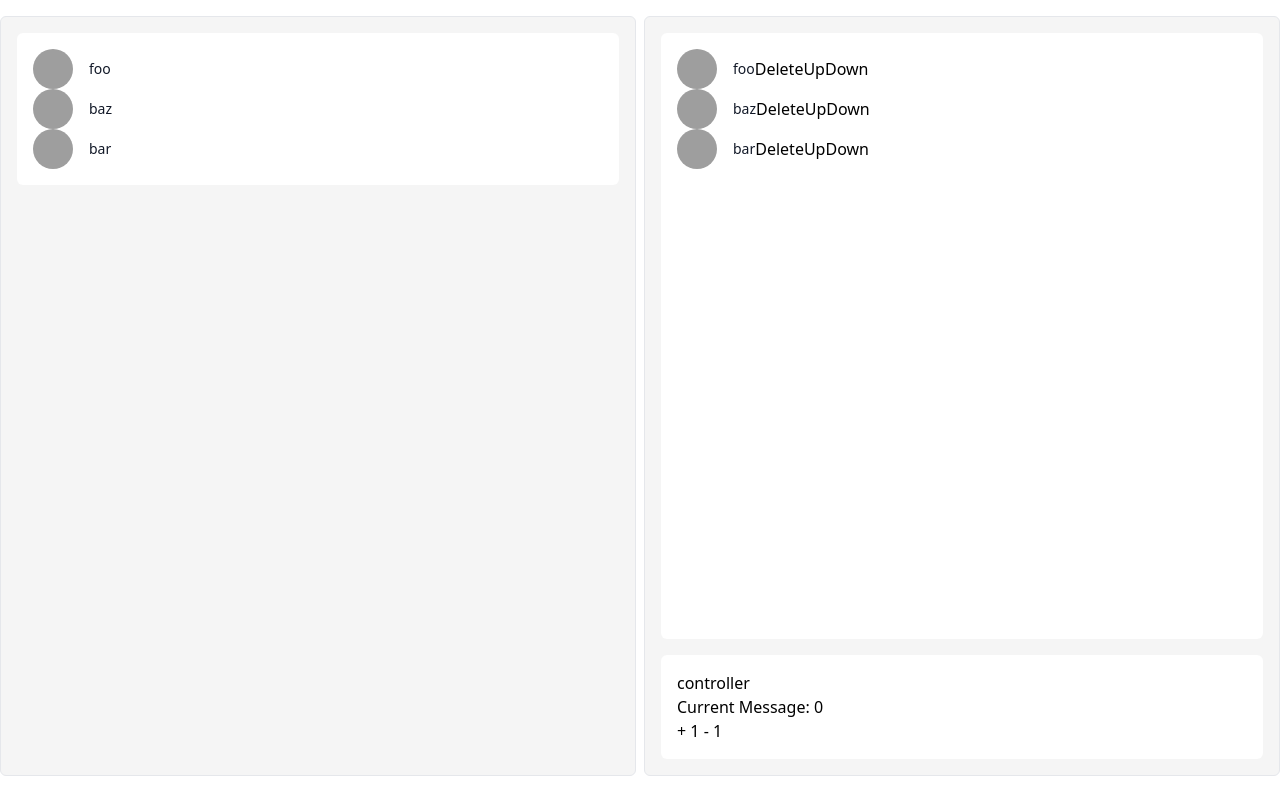
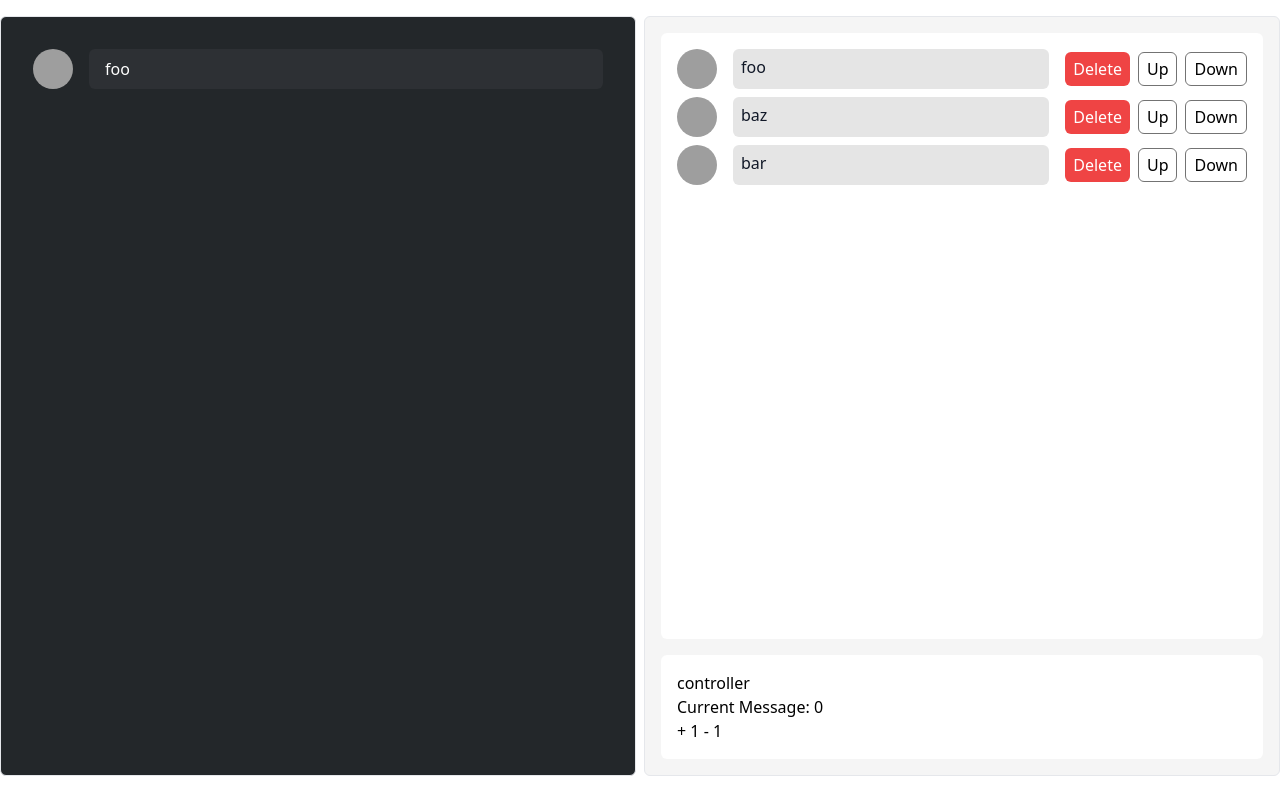
Before and after one commit to KittichoteKamalapirat/phone-meme-convo, a Svelte app: page / in a window 1280 px wide. Built offline with nearby package versions, Linux system fonts and the light colour scheme; grey boxes are pictures that could not be loaded.

Commit message:
feat: add prettier

```diff
--- a/package.json
+++ b/package.json
@@ -15,6 +15,8 @@
     "@tsconfig/svelte": "^5.0.2",
     "autoprefixer": "^10.4.16",
     "postcss": "^8.4.32",
+    "prettier": "^3.1.1",
+    "prettier-plugin-svelte": "^3.1.2",
     "svelte": "^4.2.8",
     "svelte-check": "^3.6.2",
     "tailwindcss": "^3.3.6",
--- a/src/App.svelte
+++ b/src/App.svelte
@@ -1,22 +1,20 @@
 <script lang="ts">
-  import ChatBox from './components/ChatBox.svelte';
-  import Container from './components/Container.svelte';
-  import Controller from './components/Controller.svelte';
-  import Editor from './components/Editor.svelte';
-
+  import ChatBox from './components/ChatBox.svelte'
+  import Container from './components/Container.svelte'
+  import Controller from './components/Controller.svelte'
+  import Editor from './components/Editor.svelte'
 </script>
 
 <main class="my-4">
-  <Container >
-  <div class="flex flex-col lg:flex-row gap-2 min-h-[95vh]">
-    <div class="flex-1 border-[1px] p-4 bg-neutral-100 rounded-md"><ChatBox/></div>
-    <div class="flex-1 border-[1px] p-4 bg-neutral-100 rounded-md flex flex-col gap-4">
-      <Editor class="grow"/>
-      <Controller/>
+  <Container>
+    <div class="flex flex-col lg:flex-row gap-2 min-h-[95vh]">
+      <div class="flex-1 border-[1px] p-4 bg-discord-background rounded-md">
+        <ChatBox />
+      </div>
+      <div class="flex-1 border-[1px] p-4 bg-neutral-100 rounded-md flex flex-col gap-4">
+        <Editor class="grow" />
+        <Controller />
+      </div>
     </div>
-
-  </div>
-</Container>
-
-
+  </Container>
 </main>
--- a/src/components/ChatBox.svelte
+++ b/src/components/ChatBox.svelte
@@ -1,34 +1,22 @@
 <script lang="ts">
-  import { store } from "../lib/store";
-  import type { Message } from "../types/Mesasge";
-
-
+  import { store } from '../lib/store'
+  import type { Message } from '../types/Mesasge'
+  import MessageBubble from './MessageBubble.svelte'
 
   let messages: Message[] = []
   let messageDisplayIndex = 0
-  const displayMessages = messages.slice(0, messageDisplayIndex + 1)
+  $: displayMessages = messages.slice(0, messageDisplayIndex + 1)
 
-
-store.subscribe((value) => {
-  messages = value.messages
-  messageDisplayIndex = value.messageDisplayIndex
-})
-
+  store.subscribe((value) => {
+    messages = value.messages
+    messageDisplayIndex = value.messageDisplayIndex
+  })
 </script>
 
-<main class="bg-white p-4 rounded-md">
-  {#each messages as message (message.id)}
-    <div class="card">
-      <div class="flex items-center">
-        <img class="w-10 h-10 rounded-full mr-4" src={message.avatarUrl} alt="Avatar of Jonathan Reinink">
-        <div class="text-sm">
-          <p class="text-gray-900 leading-none">{message.content}</p>
-        </div>
-
-      </div>
-    </div>
-    {:else}
+<main class="p-4 flex flex-col gap-4 rounded-md">
+  {#each displayMessages as message (message.id)}
+    <MessageBubble {message} />
+  {:else}
     <p>Please add a conversation</p>
   {/each}
-
 </main>
--- a/src/components/Container.svelte
+++ b/src/components/Container.svelte
@@ -1,3 +1,3 @@
 <div class="lg:max-w-7xl mx-auto">
-	<slot />
+  <slot />
 </div>
--- a/src/components/Controller.svelte
+++ b/src/components/Controller.svelte
@@ -1,29 +1,32 @@
-
 <script lang="ts">
   // imports
-import { cn } from "../lib/cn";
-import { store } from "../lib/store";
+  import { cn } from '../lib/cn'
+  import { store } from '../lib/store'
 
-let messageDisplayIndex: number = 0;
+  let messageDisplayIndex: number = 0
 
-let className: string = "";
+  let className: string = ''
 
-  let classList = cn("bg-white p-4 rounded-md", className);
-  export { className as class };
-
+  let classList = cn('bg-white p-4 rounded-md', className)
+  export { className as class }
 
   const increment = () => {
-  store.update(({messageDisplayIndex,messages}) => ({messages,  messageDisplayIndex: messageDisplayIndex++ }))
+    store.update(({ messageDisplayIndex, ...rest }) => ({
+      messageDisplayIndex: messageDisplayIndex + 1,
+      ...rest,
+    }))
   }
   const decrement = () => {
-  store.update(({messageDisplayIndex,messages}) => ({messages,  messageDisplayIndex: messageDisplayIndex-- }))
+    store.update(({ messageDisplayIndex, ...rest }) => ({
+      messageDisplayIndex: messageDisplayIndex - 1,
+      ...rest,
+    }))
   }
 
   // effects
   store.subscribe((value) => {
     messageDisplayIndex = value.messageDisplayIndex
   })
-
 </script>
 
 <main class={classList}>
--- a/src/components/Editor.svelte
+++ b/src/components/Editor.svelte
@@ -1,72 +1,82 @@
 <script lang="ts">
-  import { cn } from "../lib/cn";
-  import { store } from "../lib/store";
-  import type { Message } from "../types/Mesasge";
+  import { cn } from '../lib/cn'
+  import { store } from '../lib/store'
+  import type { Message } from '../types/Mesasge'
 
-
-
-  let className: string = "";
-  export { className as class };
-  let classList = cn("bg-white p-4 rounded-md", className);
-
+  let className: string = ''
+  export { className as class }
+  let classList = cn('bg-white p-4 rounded-md', className)
 
   let messages: Message[] = []
 
   const handleRemovemessage = (id: string) => {
-    const newMessages = messages.filter(message => message.id !== id)
+    const newMessages = messages.filter((message) => message.id !== id)
     console.log('remove')
-    store.update(({messages,...rest}) => ({messages: newMessages,  ...rest }))
-
+    store.update(({ messages, ...rest }) => ({ messages: newMessages, ...rest }))
   }
-
 
   const moveUp = (id: string) => {
     const newMessages = [...messages]
 
-    const index = newMessages.findIndex(message => message.id === id)
+    const index = newMessages.findIndex((message) => message.id === id)
     if (index === 0) return
     const message = messages[index]
     newMessages[index] = messages[index - 1]
     newMessages[index - 1] = message
-    store.update(({messages,...rest}) => ({messages: newMessages,  ...rest }))
-
+    store.update(({ messages, ...rest }) => ({ messages: newMessages, ...rest }))
   }
 
   const moveDown = (id: string) => {
     const newMessages = [...messages]
 
-    const index = messages.findIndex(message => message.id === id)
+    const index = messages.findIndex((message) => message.id === id)
     if (index === messages.length - 1) return
     const message = messages[index]
     newMessages[index] = messages[index + 1]
     newMessages[index + 1] = message
-    store.update(({messages,...rest}) => ({messages: newMessages,  ...rest }))
-
+    store.update(({ messages, ...rest }) => ({ messages: newMessages, ...rest }))
   }
 
   // effects
   store.subscribe((value) => {
     messages = value.messages
-
   })
 </script>
 
 <main class={classList}>
+  <div class="flex flex-col gap-2">
     {#each messages as message (message.id)}
-    <div class="card">
-      <div class="flex items-center">
-        <img class="w-10 h-10 rounded-full mr-4" src={message.avatarUrl} alt="Avatar of Jonathan Reinink">
-        <div class="text-sm">
-          <p class="text-gray-900 leading-none">{message.content}</p>
+      <div class="">
+        <div class="flex items-center gap-4">
+          <div class="flex w-full">
+            <img
+              class="w-10 h-10 rounded-full mr-4"
+              src={message.avatarUrl}
+              alt="Avatar of Jonathan Reinink"
+            />
+            <div class="text-gray-900 w-full rounded-md bg-neutral-200 px-2 py-1">
+              <span class="align-middle text-gray-900">{message.content}</span>
+            </div>
           </div>
 
-        <button on:click={() => handleRemovemessage(message.id)}>Delete</button>
-        <button on:click={() => moveUp(message.id)}>Up</button>
-        <button on:click={() => moveDown(message.id)}>Down</button>
+          <div class="flex gap-2">
+            <button
+              class="bg-red-500 rounded-md text-white px-2 py-1 hover:bg-red-400"
+              on:click={() => handleRemovemessage(message.id)}>Delete</button
+            >
+            <button
+              class="bg-white rounded-md border-neutral-500 border-[1px] px-2 py-1 hover:bg-neutral-100"
+              on:click={() => moveUp(message.id)}>Up</button
+            >
+            <button
+              class="bg-white rounded-md border-neutral-500 border-[1px] px-2 py-1 hover:bg-neutral-100"
+              on:click={() => moveDown(message.id)}>Down</button
+            >
+          </div>
         </div>
       </div>
     {:else}
       <p>Please add a conversation</p>
     {/each}
-
+  </div>
 </main>
--- /dev/null
+++ b/src/components/MessageBubble.svelte
@@ -0,0 +1,18 @@
+<script lang="ts">
+  import type { Message } from '../types/Mesasge'
+
+  export let message: Message
+</script>
+
+<div class="">
+  <div class="flex items-center">
+    <img
+      class="w-10 h-10 rounded-full mr-4"
+      src={message.avatarUrl}
+      alt="Avatar of Jonathan Reinink"
+    />
+    <div class="bg-discord-background-secondary px-4 py-2 rounded-md w-full">
+      <p class="text-discord-foreground">{message.content}</p>
+    </div>
+  </div>
+</div>
--- a/tailwind.config.js
+++ b/tailwind.config.js
@@ -2,7 +2,24 @@
 export default {
   content: ["./index.html", "./src/**/*.{svelte,js,ts,jsx,tsx}"],
   theme: {
-    extend: {},
+    extend: {
+      colors: {
+        discord: {
+          foreground: {
+            primary: "hsl(0 0% 100% / <alpha-value>)",
+            DEFAULT: "hsl(0 0% 100% / <alpha-value>)",
+          },
+          background: {
+            primary: "hsl(206 9% 15% / <alpha-value>)",
+            secondary: "hsl(214 7% 19% / <alpha-value>)",
+            DEFAULT: "hsl(206 9% 15% / <alpha-value>)",
+          },
+          accent: {
+            DEFAULT: "hsl(235 86% 65% /<alpha-value>)",
+          },
+        },
+      },
+    },
   },
   plugins: [],
 };
```
Also changed, not shown: 2 other files (tests, documents, lock files or other folders). Lines whose indentation alone changed are shown as unchanged.
